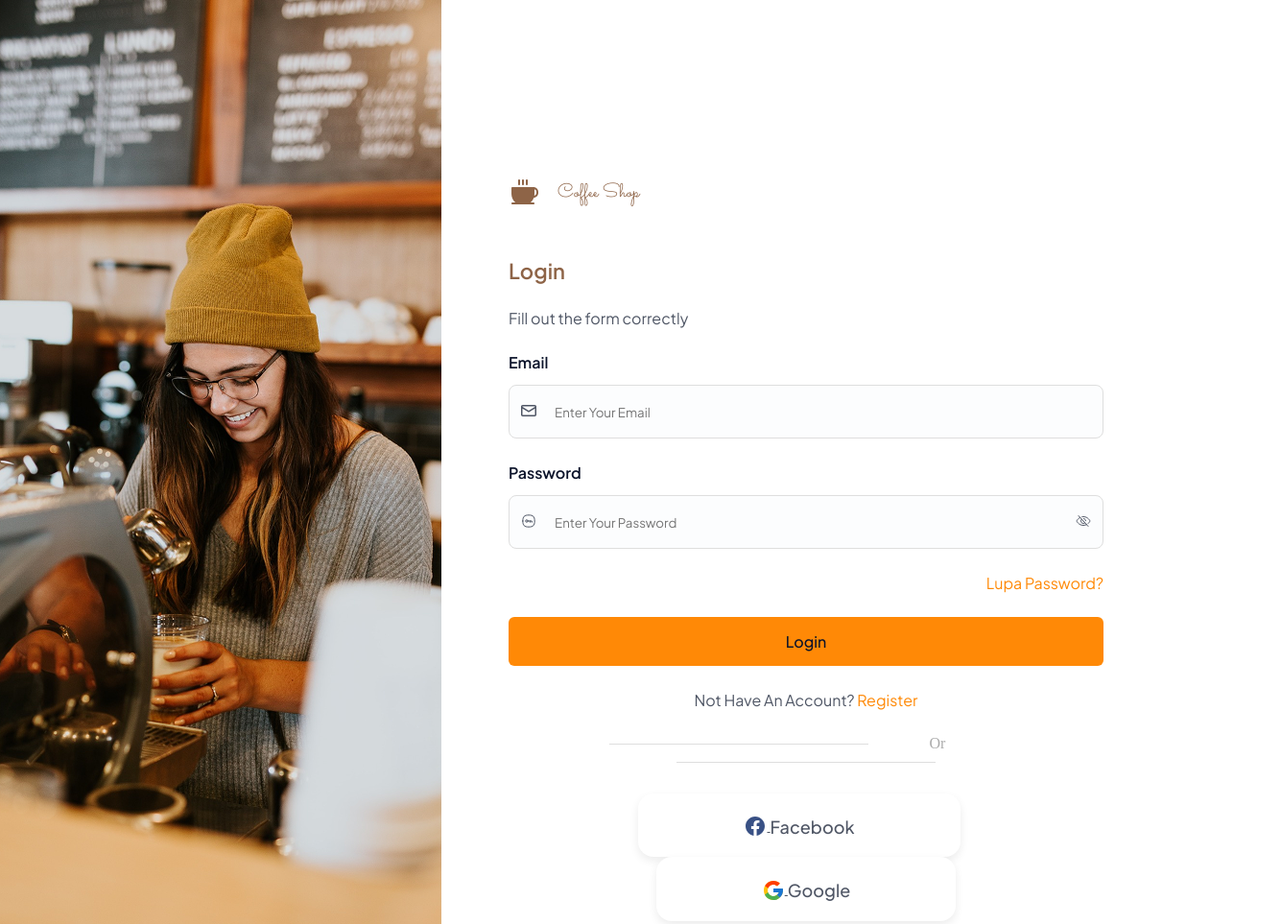
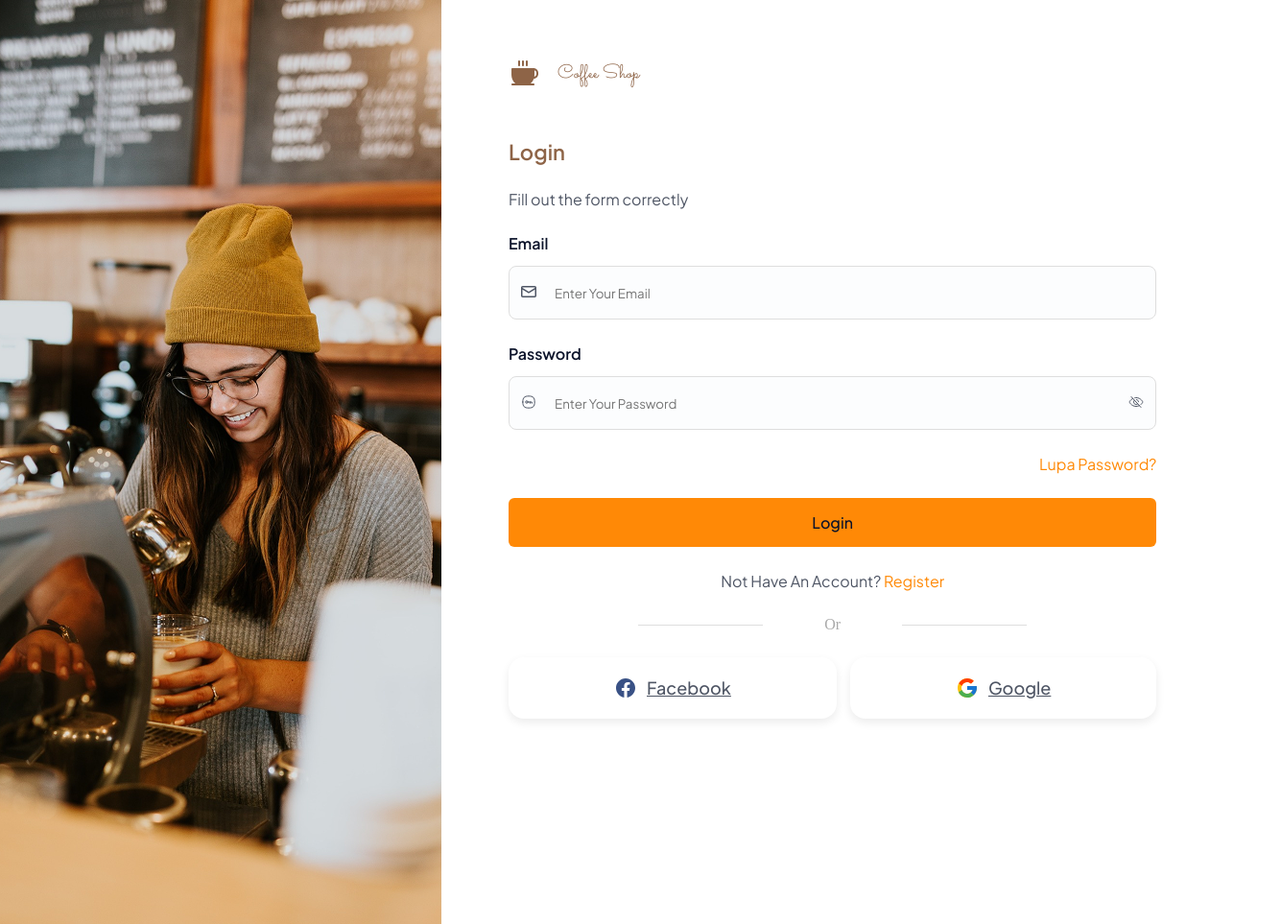
Before and after one commit to adityabastyas/koda-b6-html, a plain HTML site: page pages/login.html in a window 1280 px wide. Shown: the top 963 px of the page at 96% size, 1335 px wide, since content can reach past the window. Drawn offline with Linux system fonts and the light colour scheme.

Commit message:
feat: responsive layout min-width 640px and 768px

```diff
--- a/pages/login.html
+++ b/pages/login.html
@@ -1,4 +1,4 @@
-<!DOCTYPE html>
+<!doctype html>
 <html lang="en">
   <head>
     <meta charset="UTF-8" />
--- a/style/login.css
+++ b/style/login.css
@@ -11,12 +11,10 @@
 }
 
 div.img {
-  width: 460px;
-  float: left;
+  display: none;
 }
 main {
-  margin-left: 460px;
-  padding: 185px 130px 0 70px;
+  padding: 117px 20px;
 }
 
 .logo img,
@@ -154,7 +152,7 @@
 div.line {
   border-bottom: 0.5px solid #dedede;
   display: inline-block;
-  width: 270px;
+  width: 130px;
   vertical-align: middle;
 }
 
@@ -177,7 +175,7 @@
   display: inline-block;
   background-color: #ffffff;
   border-radius: 16px;
-  padding: 20px 110px;
+  padding: 20px;
   color: #4f5665;
   font-weight: 500;
   font-size: 18px;
@@ -186,9 +184,73 @@
 }
 
 .facebook-icon,
-.facebook,
-.google-icon,
-.google {
+.google-icon {
   display: inline-block;
   vertical-align: middle;
 }
+
+.facebook,
+.google {
+  display: none;
+}
+
+@media (min-width: 640px) {
+  .container {
+    display: grid;
+    grid-template-areas: "img main";
+    grid-template-columns: 1fr 1fr;
+  }
+  div.img {
+    display: block;
+    grid-area: img;
+  }
+  main {
+    padding: 61px 100px 0 70px;
+    grid-area: main;
+  }
+  a.container-facebook,
+  a.container-google {
+    padding: 20px 110px;
+    display: flex;
+    gap: 10px;
+  }
+
+  .container-icon {
+    display: flex;
+  }
+
+  .facebook,
+  .google {
+    display: block;
+  }
+}
+@media (min-width: 768px) {
+  .container {
+    display: grid;
+    grid-template-areas: "img main";
+    grid-template-columns: 1fr 1fr;
+  }
+  div.img {
+    display: block;
+    grid-area: img;
+  }
+  main {
+    padding: 61px 130px 0 70px;
+    grid-area: main;
+  }
+  a.container-facebook,
+  a.container-google {
+    padding: 20px 110px;
+    display: flex;
+    gap: 10px;
+  }
+
+  .container-icon {
+    display: flex;
+  }
+
+  .facebook,
+  .google {
+    display: block;
+  }
+}
```
